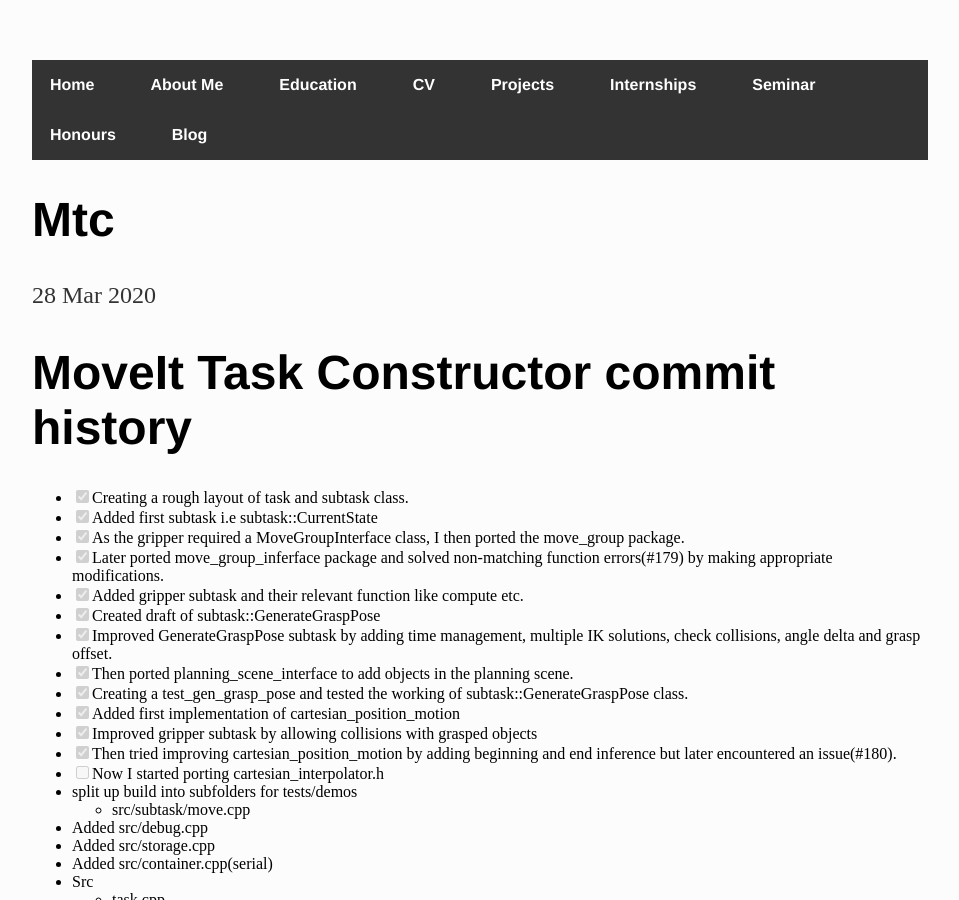
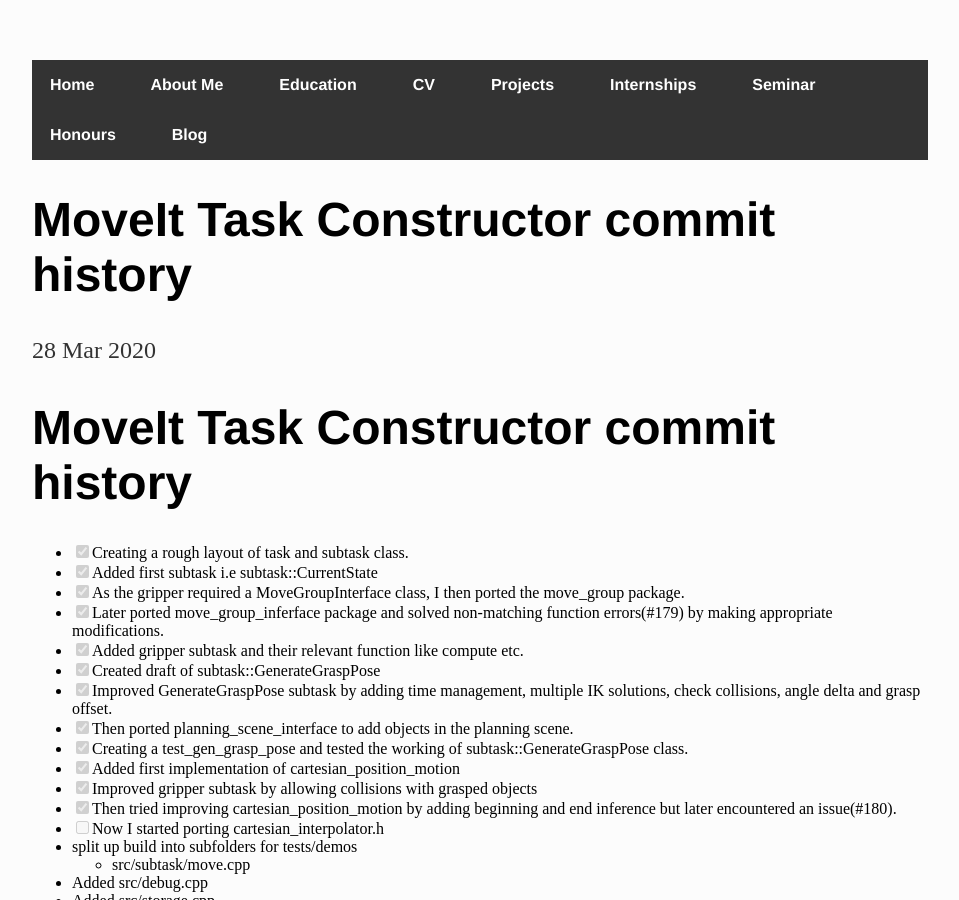
Before and after one commit to iamrajee/iamrajee.github.io, a Jekyll site: the page built from _posts/2020-03-28-MTC.md, in a window 1280 px wide and 900 px high. Shown: the whole window, without its empty margins (160-1119 px from the left). Built offline with Jekyll 4.4.1, drawn with Linux system fonts in a browser that asks for light colours; our own code applies the rules of GitHub Pages for plain Markdown files.

Commit message:
Update 2020-03-28-MTC.md

```diff
--- a/_posts/2020-03-28-MTC.md
+++ b/_posts/2020-03-28-MTC.md
@@ -1,3 +1,9 @@
+---
+layout: post
+title: "MoveIt Task Constructor commit history"
+date: 2020-03-28
+---
+
 # MoveIt Task Constructor commit history
 - [x] Creating a rough layout of task and subtask class.
 - [x] Added first subtask i.e subtask::CurrentState
```
